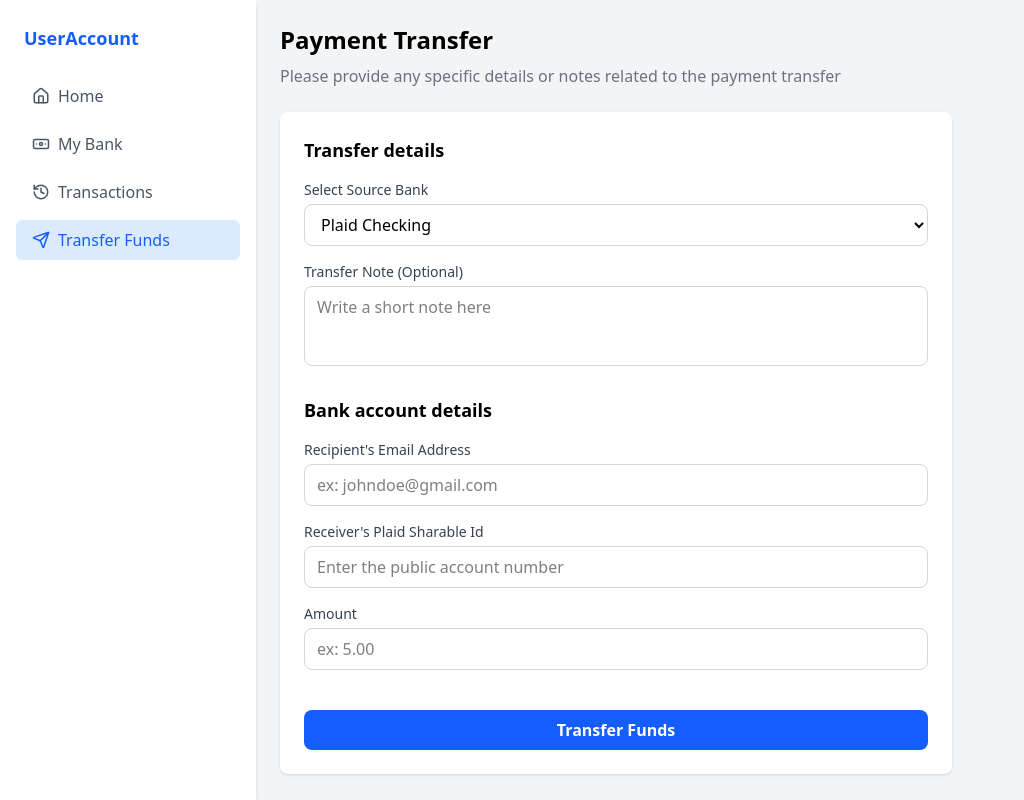
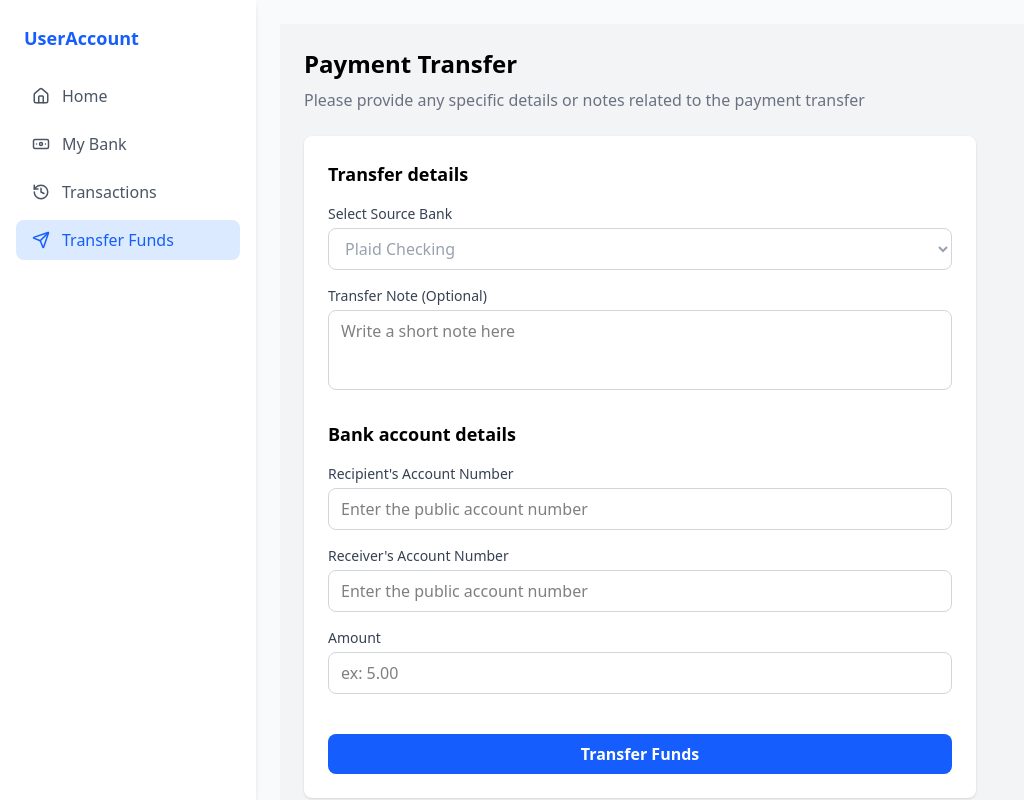
Before and after one commit to Alka80/otp-authentication-online-money, a React (Vite) app in the folder frontend/: page /transfer in a window 1280 px wide. Shown: the whole page, without its empty margins (0-1024 px from the left). Built offline with nearby package versions, Linux system fonts and the light colour scheme.

Commit message:
frontend

```diff
--- a/frontend/src/App.jsx
+++ b/frontend/src/App.jsx
@@ -1,25 +1,30 @@
-import './App.css'
-import { SignIn } from './components/SignIn'
-import { SignUp } from './components/SignUp'
-import { Home } from './components/Home'
-import { MyBanks } from './components/MyBanks'
-import { TransactionHistory } from './components/TransactionHistory'
-import { TransferFunds } from './components/TransferFunds'
+import "./App.css";
 import { BrowserRouter as Router, Routes, Route } from "react-router-dom";
+import SideBar from "./components/SideBar";
+import { SignIn } from "./components/SignIn";
+import { SignUp } from "./components/SignUp";
+import { Home } from "./components/Home";
+import { MyBanks } from "./components/MyBanks";
+import { TransactionHistory } from "./components/TransactionHistory";
+import { TransferFunds } from "./components/TransferFunds";
 
-function App() {
+export default function App() {
   return (
     <Router>
+      {/* Fixed sidebar */}
+      <SideBar />
+
+      {/* Only this area scrolls; width shifted by sidebar (w-64 = 16rem) */}
+      <main className="ml-64 h-screen overflow-y-auto p-6 bg-gray-50">
         <Routes>
           <Route path="/" element={<SignIn />} />
           <Route path="/signup" element={<SignUp />} />
           <Route path="/home" element={<Home />} />
           <Route path="/mybanks" element={<MyBanks />} />
           <Route path="/transactions" element={<TransactionHistory />} />
-        <Route path="/transfer" element={< TransferFunds />} />
+          <Route path="/transfer" element={<TransferFunds />} />
         </Routes>
+      </main>
     </Router>
-  )
+  );
 }
-
-export default App
--- a/frontend/src/components/Home.jsx
+++ b/frontend/src/components/Home.jsx
@@ -1,46 +1,11 @@
-import React, { useState } from "react";
-import { Home as HomeIcon, Banknote, History, Send } from "lucide-react";
-import { Link, useLocation } from "react-router-dom";
+import React from "react";
+import { useNavigate } from "react-router-dom";
 
 export function Home() {
-  const [transactions, setTransactions] = useState([]);
-  const [balance, setBalance] = useState(320.0);
-
-  const addTransaction = () => {
-    const amount = 4.33;
-
-    if (balance < amount) {
-      alert("Insufficient balance!");
-      return;
-    }
-
-    const newTxn = {
-      name: "Starbucks",
-      amount: `-$${amount.toFixed(2)}`,
-      status: "Success",
-      date: new Date().toLocaleString(),
-      channel: "In Store",
-      category: "Food",
-    };
-
-    setTransactions([...transactions, newTxn]);
-    setBalance((prev) => prev - amount);
-  };
+  const navigate = useNavigate();
 
   return (
     <div className="flex min-h-screen bg-gray-50">
-      {/* Sidebar */}
-      <aside className="w-64 bg-white shadow-md flex flex-col">
-        <div className="px-6 py-6 font-bold text-lg text-blue-600">UserAccount</div>
-        <nav className="flex flex-col gap-2 px-4">
-          <SidebarItem icon={<HomeIcon size={18} />} label="Home" to="/home" />
-          <SidebarItem icon={<Banknote size={18} />} label="My Bank" to="/mybanks" />
-          <SidebarItem icon={<History size={18} />} label="Transactions" to="/transactions" />
-          <SidebarItem icon={<Send size={18} />} label="Transfer Funds" to="/transfer" />
-        </nav>
-      </aside>
-
-
       <main className="flex-1 p-6">
         <h1 className="text-2xl font-semibold">Welcome</h1>
         <p className="text-gray-500 mb-4">
@@ -51,91 +16,54 @@ export function Home() {
         <div className="bg-white shadow rounded-xl p-6 mb-6 flex items-center justify-between">
           <div>
             <p className="text-gray-500">Bank Account</p>
-            <h2 className="text-2xl font-bold">${balance.toFixed(2)}</h2>
+            <h2 className="text-2xl font-bold">$320.00</h2>
           </div>
           <div className="w-20 h-20 border-4 border-blue-500 rounded-full flex items-center justify-center font-semibold text-lg">
             💰
           </div>
         </div>
 
-
-        <div>
-          <h2 className="text-lg font-semibold mb-2">Recent transactions</h2>
-
+        {/* Navigate button only */}
         <button
-            onClick={addTransaction}
+          onClick={() => navigate("/transfer")}
           className="mb-4 px-4 py-2 rounded-lg bg-blue-600 text-white"
         >
           Make Payment
         </button>
 
-          <div className="bg-white shadow rounded-xl p-4">
-            <table className="w-full text-left">
-              <thead>
-                <tr className="text-gray-500 text-sm">
-                  <th>Transaction</th>
-                  <th>Amount</th>
-                  <th>Status</th>
-                  <th>Date</th>
-                  <th>Channel</th>
-                  <th>Category</th>
+        {/* Recent Transactions section (empty here, handled in TransferFunds) */}
+
+            {/* Transactions Table */}
+<div>
+  <h2 className="text-lg font-semibold mb-2">Recent Transactions</h2>
+  <div className="bg-white shadow rounded-xl p-4 overflow-x-auto">
+    <table className="min-w-full  rounded-lg">
+      <thead className="border-b text-gray-600">
+        <tr>
+          <th className="px-4 py-2 border-b">Transaction</th>
+          <th className="px-4 py-2 border-b">Amount</th>
+          <th className="px-4 py-2 border-b">Status</th>
+          <th className="px-4 py-2 border-b">Date</th>
+          <th className="px-4 py-2 border-b">Channel</th>
+          <th className="px-4 py-2 border-b">Category</th>
         </tr>
       </thead>
-              <tbody className="text-sm">
-                {transactions.length === 0 ? (
+      <tbody>
         <tr>
-                    <td colSpan="6" className="text-center py-4 text-gray-400">
+          <td
+            colSpan="6"
+            className="text-center text-gray-400 py-4"
+          >
             No transactions yet
           </td>
         </tr>
-                ) : (
-                  transactions.map((txn, i) => (
-                    <Transaction key={i} {...txn} />
-                  ))
-                )}
       </tbody>
     </table>
   </div>
 </div>
+
+
       </main>
     </div>
   );
 }
-
-// SidebarItem with active route check
-function SidebarItem({ icon, label, to }) {
-  const location = useLocation();
-  const isActive = location.pathname === to;
-
-  return (
-    <Link
-      to={to}
-      className={`flex items-center gap-2 px-4 py-2 rounded-md cursor-pointer ${
-        isActive ? "bg-blue-100 text-blue-600" : "text-gray-600"
-      }`}
-    >
-      {icon}
-      <span>{label}</span>
-    </Link>
-  );
-}
-
-// Transaction Row
-function Transaction({ name, amount, status, date, channel, category }) {
-  return (
-    <tr className="border-t">
-      <td className="py-2">{name}</td>
-      <td
-        className={`py-2 ${
-          amount.startsWith("-") ? "text-red-500" : "text-green-600"
-        }`}
-      >
-        {amount}
-      </td>
-      <td className="py-2 text-green-600">{status}</td>
-      <td className="py-2">{date}</td>
-      <td className="py-2">{channel}</td>
-      <td className="py-2">{category}</td>
-    </tr>
-  );
-}
--- a/frontend/src/components/MyBanks.jsx
+++ b/frontend/src/components/MyBanks.jsx
@@ -5,16 +5,7 @@ import { Link, useLocation } from "react-router-dom";
 export function MyBanks() {
   return (
     <div className="flex min-h-screen bg-gray-50">
-      {/* Sidebar */}
-      <aside className="w-64 bg-white shadow-md flex flex-col">
-        <div className="px-6 py-6 font-bold text-lg text-blue-600">UserAccount</div>
-        <nav className="flex flex-col gap-2 px-4">
-          <SidebarItem icon={<HomeIcon size={18} />} label="Home" to="/home" />
-          <SidebarItem icon={<Banknote size={18} />} label="My Banks" to="/mybanks" />
-          <SidebarItem icon={<History size={18} />} label="Transaction History" to="/transactions" />
-          <SidebarItem icon={<Send size={18} />} label="Transfer Funds" to="/transfer" />
-        </nav>
-      </aside>
+
 
       <main className="flex-1 p-6">
         <h1 className="text-2xl font-semibold">My Bank Accounts</h1>
@@ -23,7 +14,7 @@ export function MyBanks() {
         </p>
 
         <div className="bg-blue-600 text-white p-6 rounded-xl shadow-md w-80">
-          <div className="text-lg font-semibold">Plaid Checking</div>
+          <div className="text-lg font-semibold">Account_1</div>
           <div className="text-2xl font-bold mt-2">$320.00</div>
           <div className="mt-4 text-sm tracking-widest">•••• •••• •••• 0000</div>
           <div className="mt-2 text-xs opacity-75">CARD ID: OWIWF…fbWM*</div>
@@ -32,20 +23,3 @@ export function MyBanks() {
     </div>
   );
 }
-
-function SidebarItem({ icon, label, to }) {
-  const location = useLocation();
-  const isActive = location.pathname === to;
-
-  return (
-    <Link
-      to={to}
-      className={`flex items-center gap-2 px-4 py-2 rounded-md cursor-pointer ${
-        isActive ? "bg-blue-100 text-blue-600" : "text-gray-600"
-      }`}
-    >
-      {icon}
-      <span>{label}</span>
-    </Link>
-  );
-}
--- /dev/null
+++ b/frontend/src/components/SideBar.jsx
@@ -0,0 +1,34 @@
+import React from "react";
+import { Home as HomeIcon, Banknote, History, Send } from "lucide-react";
+import { Link, useLocation } from "react-router-dom";
+
+export default function SideBar() {
+  return (
+    // fixed + inset-y-0 pins it to top & bottom; z-20 keeps it above content
+    <aside className="fixed inset-y-0 left-0 w-64 bg-white shadow-md z-20 overflow-y-auto">
+      <div className="px-6 py-6 font-bold text-lg text-blue-600">UserAccount</div>
+      <nav className="flex flex-col gap-2 px-4 pb-6">
+        <SidebarItem icon={<HomeIcon size={18} />} label="Home" to="/home" />
+        <SidebarItem icon={<Banknote size={18} />} label="My Bank" to="/mybanks" />
+        <SidebarItem icon={<History size={18} />} label="Transactions" to="/transactions" />
+        <SidebarItem icon={<Send size={18} />} label="Transfer Funds" to="/transfer" />
+      </nav>
+    </aside>
+  );
+}
+
+function SidebarItem({ icon, label, to }) {
+  const location = useLocation();
+  const isActive = location.pathname === to;
+  return (
+    <Link
+      to={to}
+      className={`flex items-center gap-3 px-4 py-2 rounded-lg transition-colors ${
+        isActive ? "bg-blue-100 text-blue-600 font-medium" : "text-gray-600 hover:bg-gray-100"
+      }`}
+    >
+      {icon}
+      <span>{label}</span>
+    </Link>
+  );
+}
--- a/frontend/src/components/TransactionHistory.jsx
+++ b/frontend/src/components/TransactionHistory.jsx
@@ -4,25 +4,17 @@ import { Link, useLocation } from "react-router-dom";
 import { HomeIcon, Banknote, History, Send } from "lucide-react";
 
 export function TransactionHistory() {
-  const [selectedAccount, setSelectedAccount] = useState("Plaid Checking");
+  const [selectedAccount, setSelectedAccount] = useState("Account_1");
 
   const accounts = [
-    { name: "Plaid Checking", balance: 320 },
+    { name: "Account_1", balance: 320 },
 
   ];
 
   return (
     <div className="flex min-h-screen bg-gray-50">
-      {/* Sidebar */}
-      <aside className="w-64 bg-white shadow-md flex flex-col">
-        <div className="px-6 py-6 font-bold text-lg text-blue-600">UserAccount</div>
-        <nav className="flex flex-col gap-2 px-4">
-          <SidebarItem icon={<HomeIcon size={18} />} label="Home" to="/home" />
-          <SidebarItem icon={<Banknote size={18} />} label="My Bank" to="/mybanks" />
-          <SidebarItem icon={<History size={18} />} label="Transactions" to="/transactions" />
-          <SidebarItem icon={<Send size={18} />} label="Transfer Funds" to="/transfer" />
-        </nav>
-      </aside>
+
+
 
       {/* Main Content */}
       <div className="flex flex-col w-full h-screen">
@@ -50,7 +42,7 @@ export function TransactionHistory() {
           <div className="bg-blue-600 text-white rounded-lg p-4 flex justify-between items-center">
             <div>
               <h2 className="text-lg font-bold">{selectedAccount}</h2>
-              <p className="text-sm">Plaid Gold Standard 0% Interest Checking</p>
+              <p className="text-sm">Account Gold Standard 0% Interest Checking</p>
               <p className="text-sm mt-1">•••• •••• •••• 0000</p>
             </div>
             <p className="text-xl font-bold">
@@ -88,21 +80,3 @@ export function TransactionHistory() {
     </div>
   );
 }
-
-// SidebarItem with active route check
-function SidebarItem({ icon, label, to }) {
-  const location = useLocation();
-  const isActive = location.pathname === to;
-
-  return (
-    <Link
-      to={to}
-      className={`flex items-center gap-2 px-4 py-2 rounded-md cursor-pointer ${
-        isActive ? "bg-blue-100 text-blue-600" : "text-gray-600"
-      }`}
-    >
-      {icon}
-      <span>{label}</span>
-    </Link>
-  );
-}
--- a/frontend/src/components/TransferFunds.jsx
+++ b/frontend/src/components/TransferFunds.jsx
@@ -5,16 +5,8 @@ import { HomeIcon, Banknote, History, Send } from "lucide-react";
 export  function TransferFunds() {
   return (
     <div className="flex min-h-screen bg-gray-100">
-      {/* Sidebar */}
-      <aside className="w-64 bg-white shadow-md flex flex-col">
-        <div className="px-6 py-6 font-bold text-lg text-blue-600">UserAccount</div>
-        <nav className="flex flex-col gap-2 px-4">
-          <SidebarItem icon={<HomeIcon size={18} />} label="Home" to="/home" />
-          <SidebarItem icon={<Banknote size={18} />} label="My Bank" to="/mybanks" />
-          <SidebarItem icon={<History size={18} />} label="Transactions" to="/transactions" />
-          <SidebarItem icon={<Send size={18} />} label="Transfer Funds" to="/transfer" />
-        </nav>
-      </aside>
+
+
 
       {/* Main Content */}
       <main className="flex-1 p-6">
@@ -32,11 +24,22 @@ export  function TransferFunds() {
             <label className="block text-sm font-medium text-gray-700 mb-1">
               Select Source Bank
             </label>
-            <select className="w-full border border-gray-300 rounded-lg px-3 py-2 mb-4 focus:outline-none focus:ring-2 focus:ring-blue-500">
-              <option>Plaid Checking</option>
-              <option>Savings Account</option>
-              <option>Credit Card</option>
-            </select>
+       <select
+  className="w-full border border-gray-300 rounded-lg px-3 py-2 mb-4 focus:outline-none focus:ring-2 focus:ring-blue-500  text-gray-400"
+>
+  {/* Placeholder shown in box only */}
+  <option value="" className=" " >
+    Plaid Checking
+  </option>
+
+  {/* Actual options */}
+  <option value="savings"  className=" ">Savings Account</option>
+  <option value="credit" className="">Credit Card</option>
+</select>
+
+
+
+
 
             <label className="block text-sm font-medium text-gray-700 mb-1">
               Transfer Note (Optional)
@@ -52,16 +55,16 @@ export  function TransferFunds() {
             <h3 className="text-lg font-semibold mb-4">Bank account details</h3>
 
             <label className="block text-sm font-medium text-gray-700 mb-1">
-              Recipient's Email Address
+              Recipient's Account Number
             </label>
             <input
-              type="email"
-              placeholder="ex: johndoe@gmail.com"
+              type="number"
+              placeholder="Enter the public account number "
               className="w-full border border-gray-300 rounded-lg px-3 py-2 mb-4 focus:outline-none focus:ring-2 focus:ring-blue-500"
             />
 
             <label className="block text-sm font-medium text-gray-700 mb-1">
-              Receiver's Plaid Sharable Id
+              Receiver's Account Number
             </label>
             <input
               type="text"
@@ -90,20 +93,3 @@ export  function TransferFunds() {
     </div>
   );
 }
-// SidebarItem with active route check
-function SidebarItem({ icon, label, to }) {
-  const location = useLocation();
-  const isActive = location.pathname === to;
-
-  return (
-    <Link
-      to={to}
-      className={`flex items-center gap-2 px-4 py-2 rounded-md cursor-pointer ${
-        isActive ? "bg-blue-100 text-blue-600" : "text-gray-600"
-      }`}
-    >
-      {icon}
-      <span>{label}</span>
-    </Link>
-  );
-}
```
Lines whose indentation alone changed are shown as unchanged.
